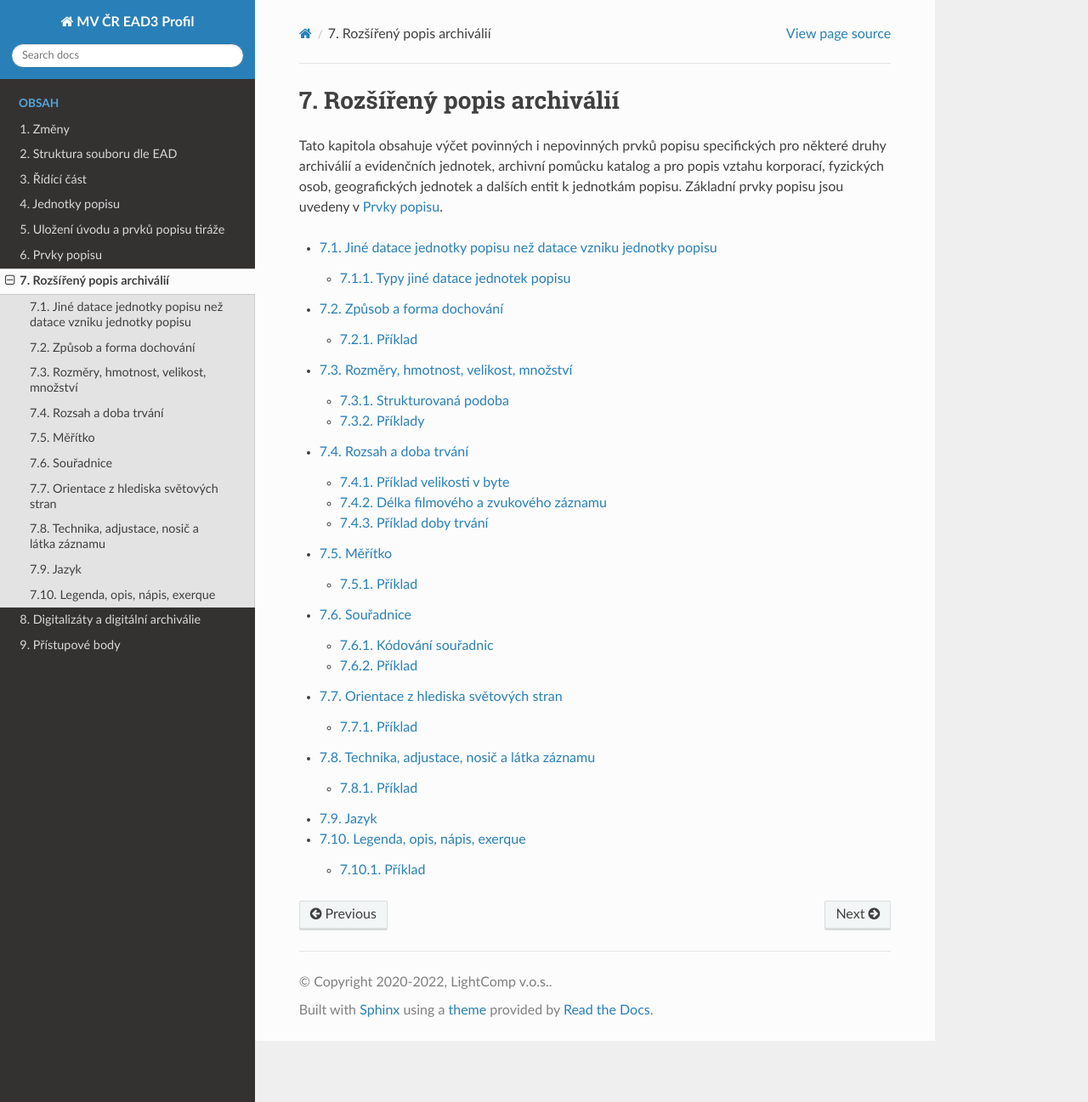
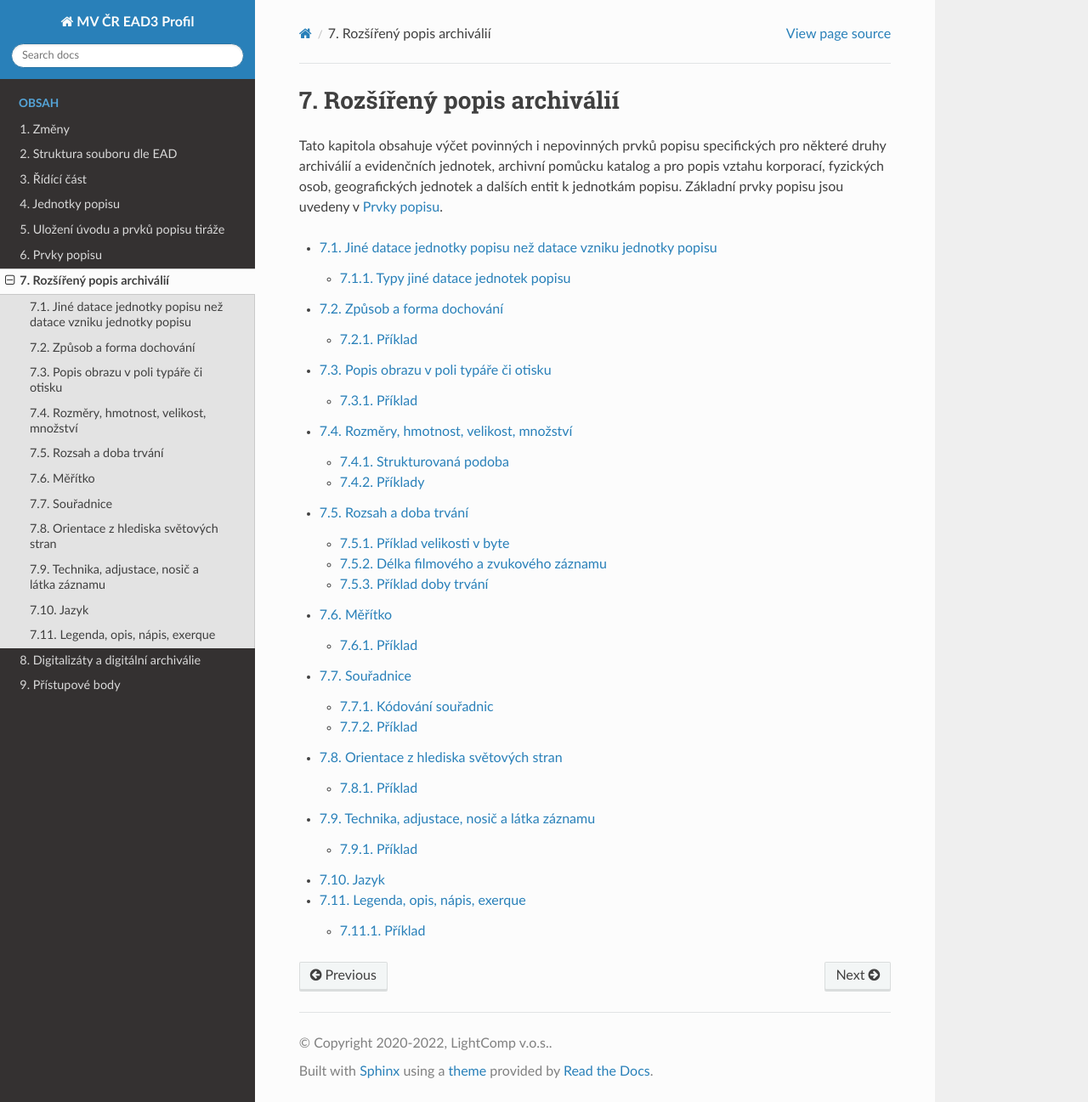
Before and after one commit to elzasw/ead3doc, a Sphinx documentation site: the page built from doc/source/rozsireny-popis.rst, in a window 1280 px wide and 1297 px high. Shown: the whole window at 85% size. Built offline with Sphinx 7.4.7 and the Read the Docs theme 2.0.0, drawn with Linux system fonts in a browser that asks for light colours.

Commit message:
ZP5.7.2 Popis obrazu v poli typáře či otisku

```diff
--- a/doc/source/archdesc/jp-charakteristika.rst
+++ b/doc/source/archdesc/jp-charakteristika.rst
@@ -18,3 +18,4 @@ Jedná se o prvky popisu:
  - :ref:`ead_item_types_pocet`
  - :ref:`ead_item_types_technika`
  - :ref:`ead_item_types_legend`
+ - :ref:`ead_item_types_popisobr`
--- a/doc/source/prvky-popisu/prehled.rst
+++ b/doc/source/prvky-popisu/prehled.rst
@@ -119,7 +119,7 @@ Rozšířený popis archiválií
    * - 5.7.1 Opis, nápis, exerque
      - :ref:`ead_item_types_legend`
    * - 5.7.2 Popis obrazu v poli typáře či otisku
-     -
+     - :ref:`ead_item_types_popisobr`
    * - 5.7.3 Koroborace dokumentu, k němuž byl popisovaný otisk připojen
      -
    * - 5.7.4 Počet otisků původní a současný
--- a/doc/source/rozsireny-popis.rst
+++ b/doc/source/rozsireny-popis.rst
@@ -15,6 +15,7 @@ Základní prvky popisu jsou uvedeny v :ref:`ead_item_types`.
 
   rozsireny-popis/jina-datace.rst
   rozsireny-popis/forma-dochovani.rst
+  rozsireny-popis/popis-obrazu.rst
   rozsireny-popis/rozmery.rst
   rozsireny-popis/rozsah.rst
   rozsireny-popis/meritko.rst
--- /dev/null
+++ b/doc/source/rozsireny-popis/popis-obrazu.rst
@@ -0,0 +1,25 @@
+.. _ead_item_types_popisobr:
+
+===================================================
+Popis obrazu v poli typáře či otisku
+===================================================
+
+Další popis viz: ZP5.7.2 Popis obrazu v poli typáře či otisku
+
+Uvádí se v elementu `<physfacet> <http://www.loc.gov/ead/EAD3taglib/EAD3.html#elem-physfacet>`_
+s uvedením hodnoty ``localtype="IMPRINT_IMAGE"``.
+Element je součástí :ref:`charakteristiky jednotky popisu <ead_jp_char>`.
+
+V elementu se uvádí textová hodnota.
+
+Příklad
+===========
+
+.. code-block:: xml
+
+   <ead:physdescstructured physdescstructuredtype="materialtype"
+                           coverage="whole">
+     <ead:quantity>1</ead:quantity>
+     <ead:unittype>item</ead:unittype>
+     <ead:physfacet localtype="IMPRINT_IMAGE">sv. Ignác s metlou</ead:physfacet>
+   </ead:physdescstructured>
--- a/doc/source/zmeny.rst
+++ b/doc/source/zmeny.rst
@@ -61,3 +61,4 @@ Duben 2022
  * přidání prvku popisu: :ref:`ead_item_types_indent_predl`
  * přidání prvku popisu: :ref:`ead_item_types_legend`
  * přidání prvku popisu: :ref:`ead_item_types_physdesc`
+ * přidání prvku popisu: :ref:`ead_item_types_popisobr`
```
